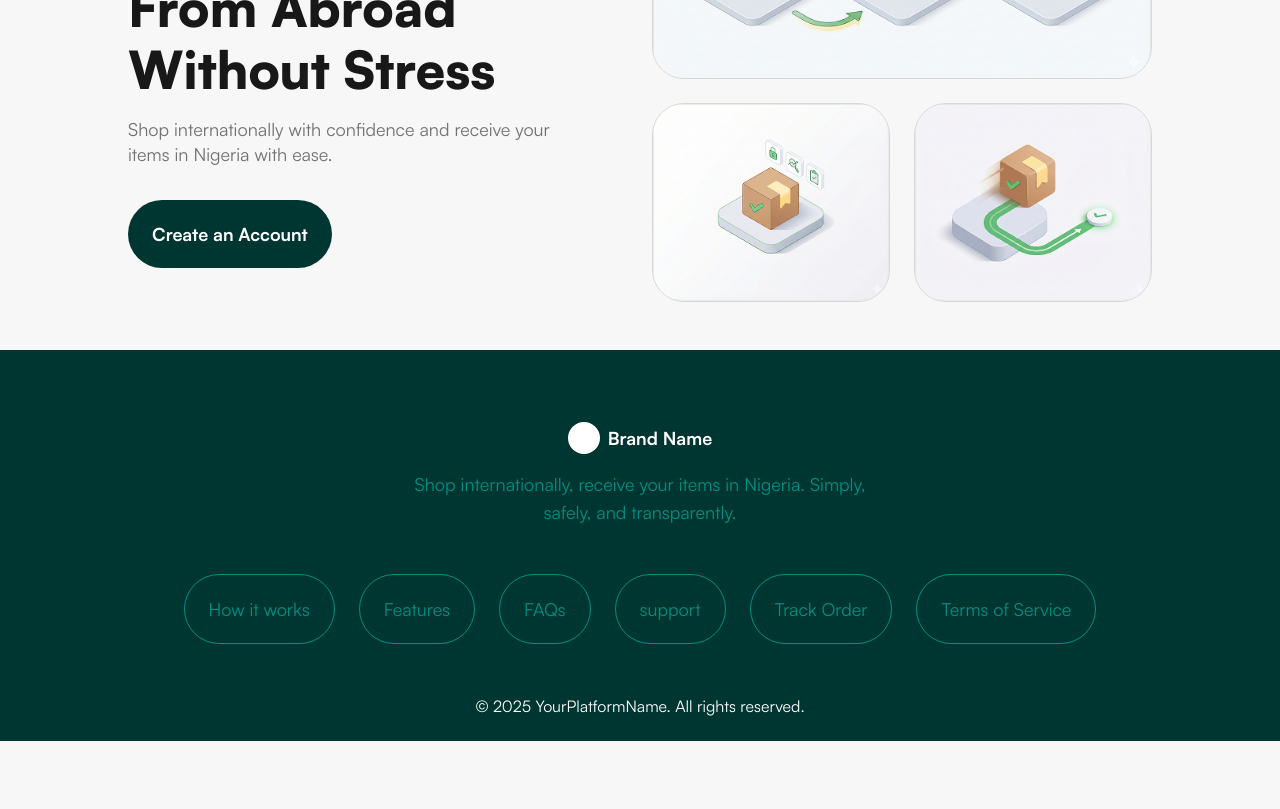
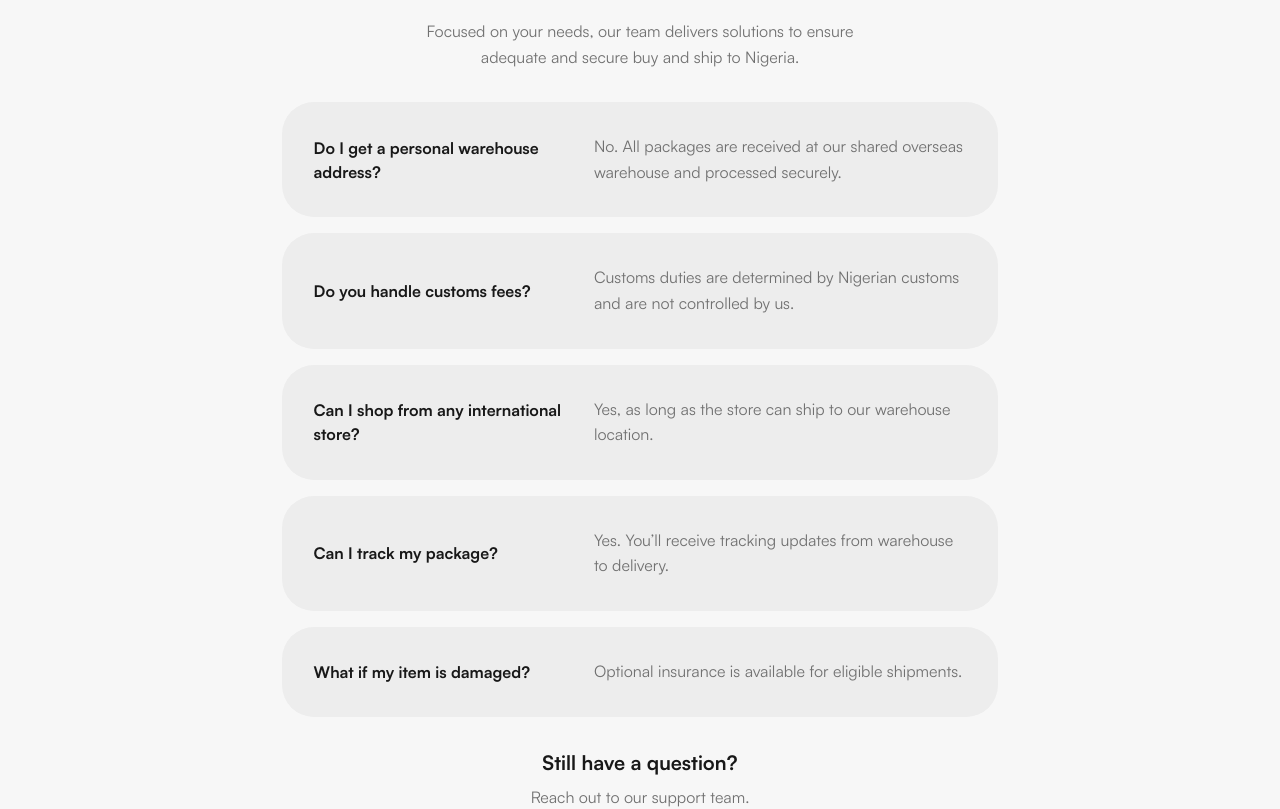
Before and after one commit to HenryAgu/seismic, a Next.js app: page / in a window 1280 px wide. Shown: the part 4100-4909 px from the top of the page. Before the commit the page ends 4841 px from the top, so only its background shows below. Built offline with nearby package versions, Linux system fonts and the light colour scheme.

Commit message:
feat: faqs

```diff
--- a/app/page.tsx
+++ b/app/page.tsx
@@ -1,5 +1,6 @@
 import BuiltForYou from "@/components/built-for-you";
 import CreateAccount from "@/components/create-account";
+import Faqs from "@/components/faqs";
 import Hero from "@/components/hero";
 import PlatformHighlights from "@/components/platform-highlights";
 import PopularStores from "@/components/popular-stores";
@@ -13,6 +14,7 @@ export default function Home() {
       <PlatformHighlights />
       <BuiltForYou/>
       <Services />
+      <Faqs/>
       <CreateAccount />
     </main>
   );
--- /dev/null
+++ b/components/faqs.tsx
@@ -0,0 +1,89 @@
+import Link from "next/link";
+import Header from "./header";
+import SubText from "./sub-text";
+
+interface Faq {
+  title: string;
+  content: string;
+}
+
+const faqs: Faq[] = [
+  {
+    title: "Do I get a personal warehouse address?",
+    content:
+      "No. All packages are received at our shared overseas warehouse and processed securely.",
+  },
+  {
+    title: "Do you handle customs fees?",
+    content:
+      "Customs duties are determined by Nigerian customs and are not controlled by us.",
+  },
+  {
+    title: "Can I shop from any international store?",
+    content: "Yes, as long as the store can ship to our warehouse location.",
+  },
+  {
+    title: "Can I track my package?",
+    content: "Yes. You’ll receive tracking updates from warehouse to delivery.",
+  },
+  {
+    title: "What if my item is damaged?",
+    content: "Optional insurance is available for eligible shipments.",
+  },
+];
+
+const Faqs = () => {
+  return (
+    <section className="px-5 lg:px-10 xl:px-32 py-12 flex flex-col gap-y-8">
+      <div className="flex flex-col gap-y-6">
+        <Header title="Built for You" />
+        <SubText
+          title="FAQs"
+          descriptionClassName="max-w-[472px]"
+          description="Focused on your needs, our team delivers solutions to ensure adequate and secure buy and ship to Nigeria."
+        />
+      </div>
+      <div className="flex flex-col gap-4 w-full lg:w-[70%] mx-auto">
+        {faqs.map((item) => (
+          <div
+            key={item.title}
+            className="
+        p-8
+        bg-grey-200
+        rounded-[32px]
+        flex
+        flex-col
+        md:flex-row
+        md:items-center
+        gap-y-4
+        md:gap-x-8
+      "
+          >
+            {/* Question */}
+            <p className="md:basis-[40%] text-grey-950 font-bold text-base">
+              {item.title}
+            </p>
+
+            {/* Answer */}
+            <p className="md:basis-[60%] font-normal text-grey-600 text-base leading-[25.6px] text-grey-700">
+              {item.content}
+            </p>
+          </div>
+        ))}
+      </div>
+      <div className="flex flex-col gap-y-4 items-center text-center">
+        <div className="flex flex-col gap-y-2">
+          <p className="text-xl font-bold text-grey-950 leading-7">
+            Still have a question?
+          </p>
+          <p className="text-grey-700 text-base font-normal tracking-[0.15%]">
+            Reach out to our support team.
+          </p>
+        </div>
+        <Link href="" className="border border-primary py-4 px-5 rounded-full font-bold text-sm">Contact Us</Link>
+      </div>
+    </section>
+  );
+};
+
+export default Faqs;
```
